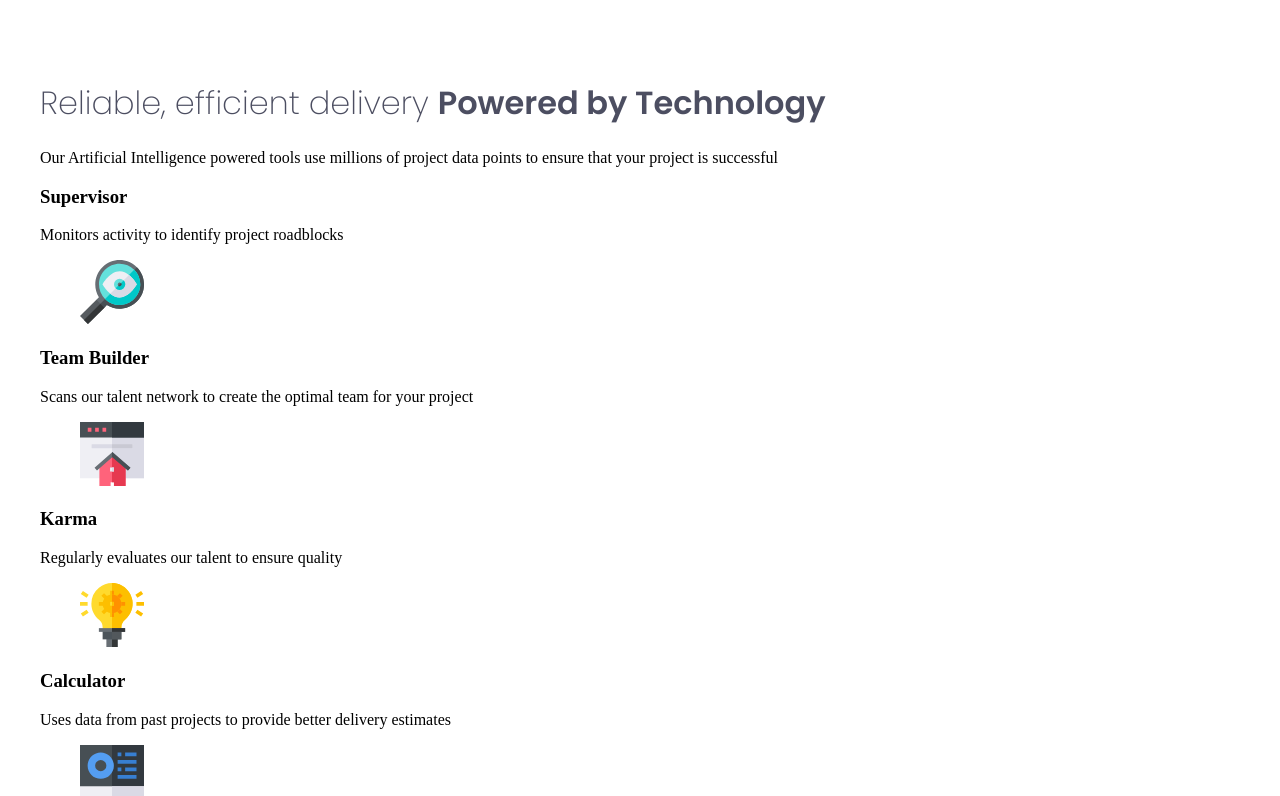
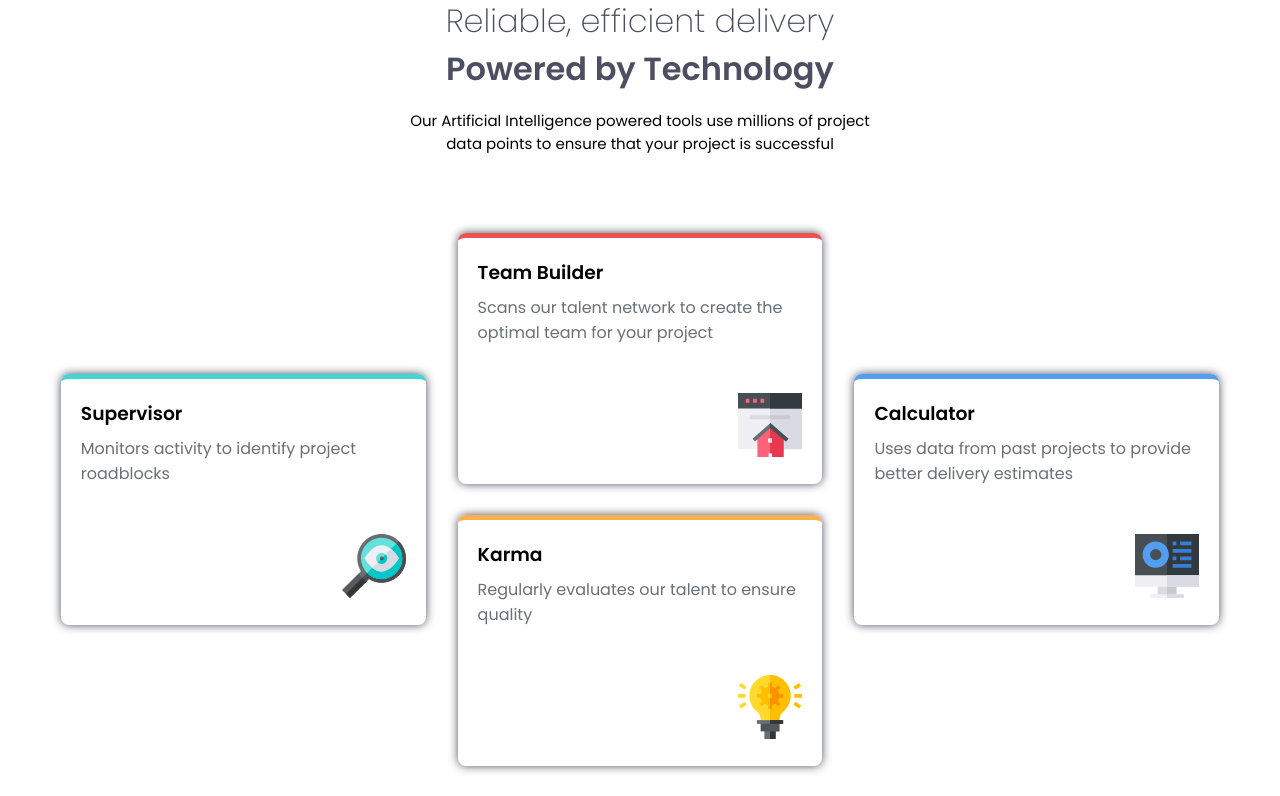
Before and after one commit to ofmarin/four-card-feature-section, an Angular app: page / in a window 1280 px wide. Shown: the top 796 px of the page. Built offline with nearby package versions, Linux system fonts and the light colour scheme.

Commit message:
finish mobile and desktop me things, gg todo: deploy and readme

```diff
--- a/src/app/app.css
+++ b/src/app/app.css
@@ -1,17 +1,112 @@
-.attribution { font-size: 0.6875rem; text-align: center; }
+.attribution { font-size: 0.6875rem; text-align: center; margin-top: 1rem}
 .attribution a { color: hsl(228, 45%, 44%); }
 
 main{
   padding: 50px 32px 32px;
+  width: 100%;
+  height:100vh;
 }
 
 h1{
   color: var(--grey-500);
   font-family: "Poppins", serif;
   font-weight: 200;
+  font-size:23px;
 }
 h1 span{
   color: var(--grey-500);
   font-family: "Poppins", serif;
   font-weight: 600;
 }
+
+main{
+  /*
+  display:flex;
+  flex-direction:column;
+  justify-content: center;
+  align-items: center;
+  flex-wrap: wrap;
+  */
+}
+
+header{
+  margin-bottom: 3em;
+  display:flex;
+  flex-direction: column;
+  justify-content: center;
+  align-items: center;
+  gap:1rem;
+}
+
+#description{
+  font-size: 15px;
+}
+
+#cards{
+  display: flex;
+  flex-direction: column;
+  justify-content: center;
+  align-items: center;
+  gap: 3rem;
+}
+
+@media(min-width: 1024px){
+  main{
+    display:flex;
+    flex-direction: column;
+    flex-shrink: 0;
+    justify-content: center;
+    align-items: center;
+}
+  main header{
+    max-width: 40%;
+    display: flex;
+    flex-direction: column;
+    justify-content: center;
+    align-items: center;
+  }
+  header h1{
+    display: flex;
+    justify-content: center;
+    flex-direction: column;
+    align-items: center;
+  }
+
+  header{
+    margin-top:200px;
+    margin-bottom:0;
+  }
+  #description{
+    text-align: center;
+  }
+
+  h1{
+    font-size:32px;
+  }
+
+  #cards{
+    display: grid;
+    column-gap:32px;
+    row-gap:16px;
+    align-content: start;
+    grid-template-columns: repeat(3, 30%);
+    grid-template-rows: repeat(6, 15%) ;
+
+    app-card:nth-child(1){
+      grid-column: 1/1;
+      grid-row:3/3;
+    }
+    app-card:nth-child(2){
+      grid-column: 2/2;
+      grid-row: 2/2;
+    }
+    app-card:nth-child(3){
+      grid-column: 2/2;
+      grid-row: 4/4 ;
+    }
+    app-card:nth-child(4){
+      grid-column: 3/3;
+      grid-row: 3/3;
+    }
+  }
+}
--- a/src/app/app.html
+++ b/src/app/app.html
@@ -1,20 +1,20 @@
 
 <main>
 <header>
-  <div>
+  <div id="title">
     <h1>
     Reliable, efficient delivery
     <span>Powered by Technology</span>
     </h1>
   </div>
   <div>
-    <p>Our Artificial Intelligence powered tools use millions of project data points
+    <p id="description">Our Artificial Intelligence powered tools use millions of project data points
       to ensure that your project is successful</p>
   </div>
 </header>
 
 
-<section>
+<section id="cards">
 @for(rol of roles; track rol.title){
 <app-card [card]=rol ></app-card>
 }
@@ -23,7 +23,7 @@
 
 <footer class="attribution">
   Challenge by <a href="https://www.frontendmentor.io?ref=challenge">Frontend Mentor</a>.
-  Coded by <a href="#">Your Name Here</a>.
+  Coded by <a href="https://www.frontendmentor.io/profile/ofmarin">ofmarin</a>.
 </footer>
 
 <router-outlet />
--- a/src/app/card/card.css
+++ b/src/app/card/card.css
@@ -1,15 +1,33 @@
 #card{
+  padding:20px;
   border-radius: 8px;
-  border: 2px solid black;
-  /* Each card is supposed to have its own border color.*/
-  border-top-color: var(--cyan);
-  box-shadow: 0 10px 16px 0 rgba(0,0,0,0.2), 0 6px 20px 0
-    rgba(0,0,0,0.19);
-
-
+  box-shadow: 0 0 10px 0 var(--grey-500);
+  display: grid;
+  border-top-width: 5px;
+  border-top-style: solid;
+  #icon{
+    text-align: end;
+  }
 }
 
+#content{
+  display: flex;
+  flex-direction: column;
+  justify-content: flex-start;
+  align-items: flex-start;
+  gap: 8px;
+  margin-bottom: 3rem;
+  h3{
+    font-weight: 600;
+  }
 
+  p{
+    font-weight: 400;
+  }
+}
+#description{
+  color:var(--grey-400);
+}
 .cyan-border{
   border-top-color: var(--cyan);
 }
--- a/src/app/card/card.html
+++ b/src/app/card/card.html
@@ -4,7 +4,7 @@ I do want to practice grids. but it might be unnecesary and I could just
 use grids to organize the cards.-->
 
 
-<article [class] = borderColor()  id-="card">
+<article [class] = borderColor()  id="card">
 
   <div id="content">
     <h3 id="title">{{card().title}}</h3>
--- a/src/app/card/card.ts
+++ b/src/app/card/card.ts
@@ -10,11 +10,14 @@ import { Rol } from '../rol';
 export class Card {
   card = input.required<Rol>();
 
-  borderColor(){
-
-    if(this.card().title === "Supervisor"){
-      return "cyan-border";
+  borderColor() {
+    if (this.card().title === 'Supervisor') {
+      return 'cyan-border';
+    } else if (this.card().title === 'Team Builder') {
+      return 'red-border';
+    } else if (this.card().title === 'Karma') {
+      return 'orange-border';
     }
-    return;
+    return 'blue-border';
   }
 }
--- a/src/index.html
+++ b/src/index.html
@@ -3,8 +3,7 @@
 <head>
   <base href="/">
   <meta charset="UTF-8">
-  <meta name="viewport" content="width=device-width, initial-scale=1.0"> <!-- displays site properly based on user's device -->
-
+  <meta name="viewport" content="width=device-width, initial-scale=1.0, maximum-scale=1.0, user-scalable=no">
   <link rel="icon" type="image/png" sizes="32x32" href="./images/favicon-32x32.png">
 
   <title>Frontend Mentor | Four card feature section</title>
--- a/src/styles.css
+++ b/src/styles.css
@@ -29,3 +29,14 @@
   src: url("../public/fonts/poppinFont/Poppins-ExtraLight.ttf") format(truetype);
   font-weight: 200 ;
 }
+
+*{
+  padding: 0;
+  margin: 0;
+  box-sizing:border-box;
+}
+
+body{
+  height:100vh;
+  font-family: Poppins,serif;
+}
```
